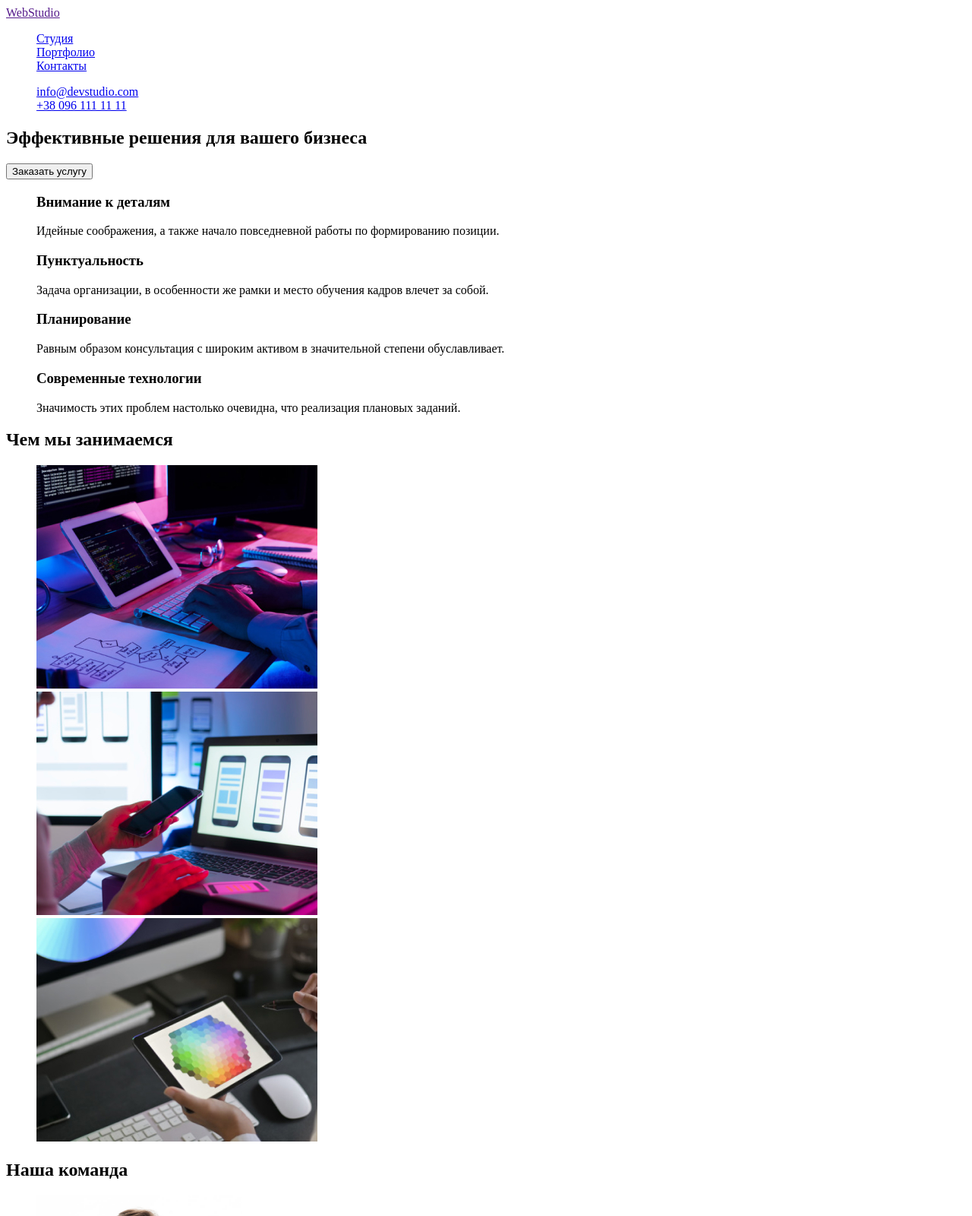
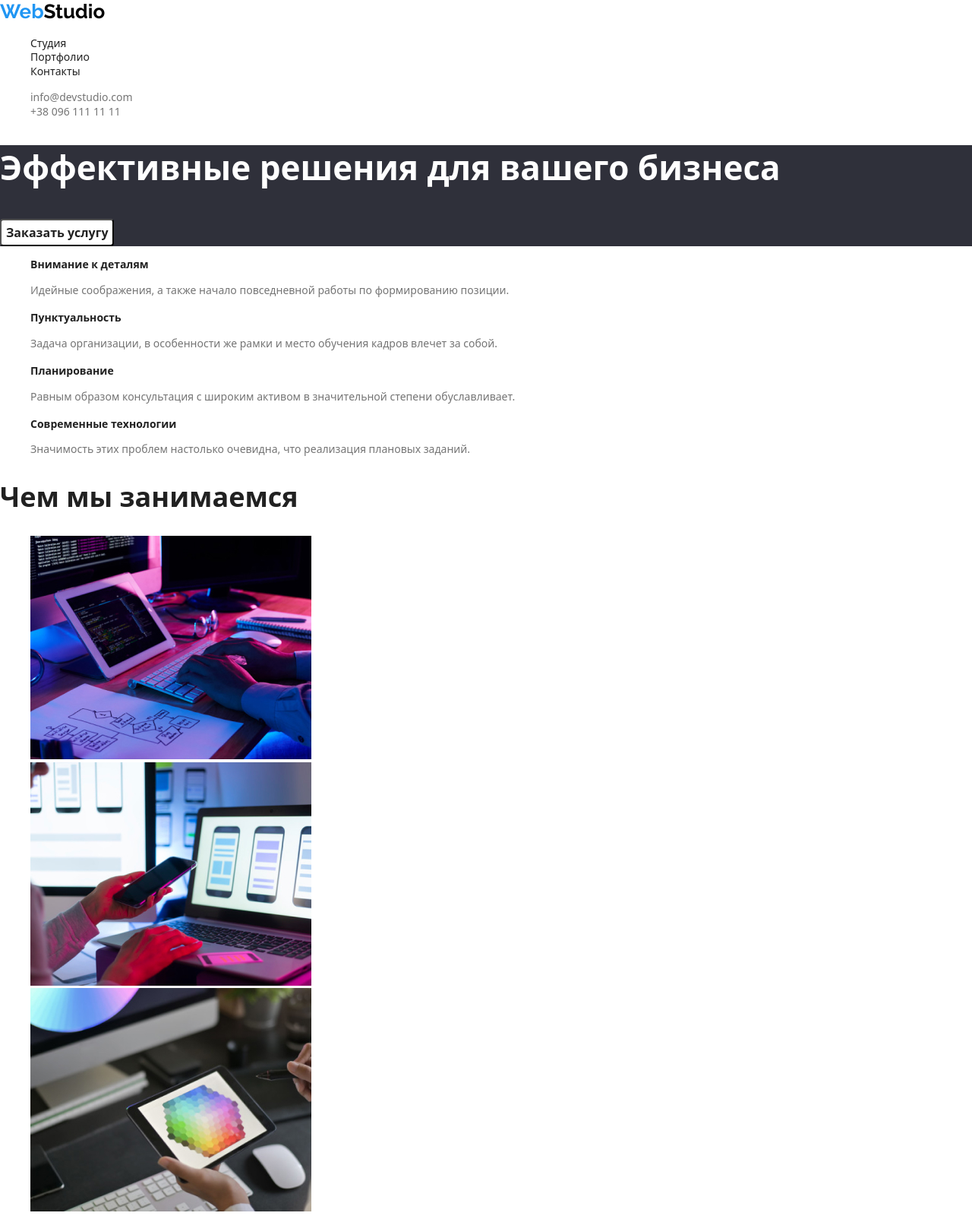
Before and after one commit to Kate-Lefter/goit-markup-hw-02, a plain HTML site: page index.html in a window 1280 px wide. Shown: the top 1600 px of the page at 76% size. Drawn offline with nearby package versions, Linux system fonts and the light colour scheme.

Commit message:
css студия

```diff
--- a/css/main.css
+++ b/css/main.css
@@ -1,28 +1,150 @@
 :root {
   --header-color: #ffffff;
+  --line-header-color: #ececec;
+  --logo-color: #000000;
+  --second-logo-color: #ffffff;
+  --accent-color: #2196f3;
+  --second-accent-color: #2f303a;
+  --third-accent-color: #f5f4fa;
+  --primary-text-color: #212121;
+  --second-text-color: #757575;
+}
+.body {
+  font-family: "Roboto", sans-serif;
+  background-color: #ffffff;
 }
 
-.body {
-  font-family: "Roboto", sans-serif;
-  font-size: 14px;
-  font-weight: 400;
-  line-height: 146%;
-  background-color: #ffffff;
-  color: #757575;
-}
-
-ul {
+.list {
   list-style: none;
 }
 
-.body-logo {
-  color: #2196f3;
+.link {
+  text-decoration: none;
+}
+/*------------------------НЕ ВЫХОДИТ???????--------------*/
+.main-btn {
+  font-weight: 700;
+  font-size: 16px;
+  line-height: 1.88;
+  color: var(--primary-text-color);
+}
+.btn:hover,
+.btn:focus {
+  color: var(--second-logo-color);
+}
+.btn-blue {
+  background: var(--header-color);
+  border-radius: 4px;
+}
+.btn-blue:hover,
+.btn-blue:focus {
+  background: var(--accent-color);
 }
 
-.contact :hover,
-.contact :focus {
-  color: #2196f3;
+/*-------------------------------------------------------header---------------------------------------------------*/
+.body-logo {
+  font-family: "Raleway", sans-serif;
+  font-weight: 700;
+  font-size: 26px;
+  line-height: 1.19;
+  color: var(--accent-color);
 }
-.button {
-  cursor: pointer;
+.second-body-logo {
+  font-style: bolt;
+  font-size: 26px;
+  line-height: 1.19;
+  color: var(--second-logo-color);
 }
+.third-body-logo {
+  font-style: bolt;
+  font-size: 26px;
+  line-height: 1.19;
+  color: var(--logo-color);
+}
+
+.menu-link {
+  font-weight: 500;
+  font-size: 14px;
+  line-height: 1.14;
+  color: var(--primary-text-color);
+}
+.menu-link:hover,
+.menu-link:focus {
+  color: var(--accent-color);
+}
+.header-contact {
+  font-weight: 500;
+  font-size: 14px;
+  line-height: 1.14;
+  color: var(--second-text-color);
+}
+.header-contact:hover,
+.header-contact:focus {
+  color: var(--accent-color);
+}
+/*-------------------------------------------hero----------------------------------------------*/
+.main-section {
+  background-color: var(--second-accent-color);
+}
+.main-slogan {
+  font-weight: 900;
+  font-style: black;
+  font-size: 44px;
+  line-height: 1.36;
+  color: var(--header-color);
+}
+
+.about-title {
+  font-weight: 700;
+  font-size: 14px;
+  line-height: 1.14;
+  color: var(--primary-text-color);
+}
+
+.about-text {
+  font-weight: 400;
+  font-size: 14px;
+  line-height: 1.71;
+  color: var(--second-text-color);
+}
+.aside-us {
+  font-weight: 700;
+  font-size: 36px;
+  line-height: 1.17;
+  color: var(--primary-text-color);
+}
+.aside-team {
+  background-color: var(--third-accent-color);
+}
+
+.team {
+  font-weight: 500;
+  font-size: 16px;
+  line-height: 1.18;
+  color: var(--primary-text-color);
+}
+.content-team {
+  font-weight: 400;
+  font-size: 16px;
+  line-height: 1.18;
+  color: var(--second-text-color);
+}
+/*------------------------------------------footer----------------------------------------------*/
+
+.address {
+  font-family: "Roboto", sans-serif;
+  background-color: var(--second-accent-color);
+}
+.aside-footer {
+  font-weight: 400;
+  font-size: 14px;
+  line-height: 1.71;
+  color: var(--second-logo-color);
+}
+
+.footer-link {
+  font-weight: 500;
+  font-size: 14px;
+  line-height: 1.71;
+  color: rgba(255, 255, 255, 0.6);
+}
--- a/index.html
+++ b/index.html
@@ -5,65 +5,68 @@
     <meta http-equiv="X-UA-Compatible" content="IE=edge">
     <meta name="viewport" content="width=device-width, initial-scale=1.0">
     <title>Document</title>
+    <link rel="stylesheet" href="https://cdnjs.cloudflare.com/ajax/libs/modern-normalize/1.1.0/modern-normalize.min.css"
+        integrity="sha512-wpPYUAdjBVSE4KJnH1VR1HeZfpl1ub8YT/NKx4PuQ5NmX2tKuGu6U/JRp5y+Y8XG2tV+wKQpNHVUX03MfMFn9Q=="
+        crossorigin="anonymous" referrerpolicy="no-referrer" />
     <link rel="preconnect" href="https://fonts.googleapis.com">
 <link rel="preconnect" href="https://fonts.gstatic.com" crossorigin>
 <link href="https://fonts.googleapis.com/css2?family=Raleway:wght@700&family=Roboto:wght@400;500;700;900&display=swap" rel="stylesheet">
     <link rel="stylesheet" href="./css/main.css">
 </head>
 <body>
-    <!--Блок 1 Шапка -->
+    <!---------------------------------------------Блок 1 Шапка ----------------------------------------------------->
     <header>
-     <nav>
-        <a href=""><span lang="en"><span>Web</span>Studio</span></a>
-        <ul>
-            <li><a href="./index.html">Студия</a></li>
-            <li><a href="./portfolio.html">Портфолио</a></li>
-            <li><a href="Контакты">Контакты</a></li>
+     <nav class="header-nav">
+        <a class="link body-logo" href="" lang="en"><span>Web</span><span class="third-body-logo">Studio</span></a>
+        <ul class="list">
+            <li><a class="menu-link link" href="./index.html">Студия</a></li>
+            <li><a class="menu-link link" href="./portfolio.html">Портфолио</a></li>
+            <li><a class="menu-link link" href="Контакты">Контакты</a></li>
             </ul>
      </nav>
-        <ul>
-            <li><a href="mailto:info@devstudio.com"> info@devstudio.com </a></li>
-            <li><a href="tel:+380961111111">+38 096 111 11 11 </a></li>
+        <ul class="contact list">
+            <li><a class="header-contact link" href="mailto:info@devstudio.com"> info@devstudio.com </a></li>
+            <li><a class="header-contact link" href="tel:+380961111111">+38 096 111 11 11 </a></li>
         </ul>
 
 
     </header>
-    <!--Блок 2 тело-->
+    <!------------------------------------------Герой---------------------------------------------------------->
     <main>
 
-             <section>
-                    <h1>Эффективные решения для вашего бизнеса</h1>
-                    <button type="button">Заказать услугу</button>
+             <section class="main-section">
+                    <h1 class="main-slogan">Эффективные решения для вашего бизнеса</h1>
+                    <button class="main-btn btn-blue btn " type="button">Заказать услугу</button>
             </section>
 
             <!--Блок 3 приемущества -->
 
-                <section>
-                        <ul>
+                <section class="about">
+                        <ul class="list">
                             <li>
-                                <h3>Внимание к деталям</h3>
-                                <p>Идейные соображения, а также начало повседневной работы по формированию позиции.</p>
+                                <h3 class="about-title">Внимание к деталям</h3>
+                                <p class="about-text">Идейные соображения, а также начало повседневной работы по формированию позиции.</p>
 
                             </li>
                         </ul>
-                        <ul>
+                        <ul class="list">
                             <li>
-                                <h3>Пунктуальность</h3>
-                                <p>Задача организации, в особенности же рамки и место обучения кадров влечет за собой.</p>
+                                <h3 class="about-title">Пунктуальность</h3>
+                                <p class="about-text">Задача организации, в особенности же рамки и место обучения кадров влечет за собой.</p>
 
                             </li>
                         </ul>
-                        <ul>
+                        <ul class="list">
                             <li>
-                                <h3>Планирование</h3>
-                                <p>Равным образом консультация с широким активом в значительной степени обуславливает.</p>
+                                <h3 class="about-title">Планирование</h3>
+                                <p class="about-text">Равным образом консультация с широким активом в значительной степени обуславливает.</p>
 
                             </li>
                         </ul>
-                        <ul>
+                        <ul class="list">
                             <li>
-                                <h3>Современные технологии</h3>
-                                <p>Значимость этих проблем настолько очевидна, что реализация плановых заданий.</p>
+                                <h3 class="about-title">Современные технологии</h3>
+                                <p class="about-text">Значимость этих проблем настолько очевидна, что реализация плановых заданий.</p>
                             </li>
                         </ul>
 
@@ -72,9 +75,9 @@
 
             <!--Блок 4 Направление-->
 
-             <section>
-                    <h2>Чем мы занимаемся</h2>
-                    <ul>
+             <section class="list">
+                    <h2 class="aside-us">Чем мы занимаемся</h2>
+                    <ul class="list">
                         <li><img src="./img/page-1/img-7.jpg" width="370" height="294" alt="foto computer" /></li>
                         <li><img src="./img/page-1/img-8.jpg" width="370" height="294" alt="foto telephone" /></li>
                         <li><img src="./img/page-1/img-9.jpg" width="370" height="294" alt="foto tablet"></li>
@@ -84,41 +87,41 @@
 
             <!--Блок 5 Сотрудники-->
 
-                <section>
-                    <h2>Наша команда</h2>
-                    <ul>
+                <section class="aside-team">
+                    <h2 class="aside-us">Наша команда</h2>
+                    <ul class="list">
                         <li>
                             <img src="./img/page-1/img-3.jpg" width="270" height="260" alt="employees-1">
-                            <h3>Игорь Демьяненко</h3>
-                            <p>Product Designer</p>
+                            <h3 class="team">Игорь Демьяненко</h3>
+                            <p class="content-team">Product Designer</p>
                         </li>
                         <li>
                             <img src="./img/page-1/img-2.jpg" width="270" height="260" alt="employees-2">
-                            <h3>Ольга Репина</h3>
-                            <p>Frontend Developer</p>
+                            <h3 class="team">Ольга Репина</h3>
+                            <p class="content-team">Frontend Developer</p>
                         </li>
                         <li>
                             <img src="./img/page-1/img-1.jpg" width="270" height="260" alt="employees-3">
-                            <h3>Николай Тарасов</h3>
-                            <p>Marketing</p>
+                            <h3 class="team">Николай Тарасов</h3>
+                            <p class="content-team">Marketing</p>
                         </li>
                         <li>
                             <img src="./img/page-1/img.jpg" width="270" height="260" alt="employees-4">
-                            <h3>Михаил Ермаков</h3>
-                            <p>UI Designer</p>
+                            <h3 class="team">Михаил Ермаков</h3>
+                            <p class="content-team">UI Designer</p>
                         </li>
                     </ul>
              </section>
 
 </main>
-    <!--Блок 6 конт-я информ.-->
-    <footer>
-        <a href=""><span lang="en">WebStudio</span></a>
-        <address>
-              <p>г. Киев, пр-т Леси Украинки, 26</p>
-                <ul>
-                    <li><a href="mailto:info@devstudio.com"> info@devstudio.com </a></li>
-                    <li><a href="tel:+380961111111">+38 096 111 11 11 </a></li>
+    <!------------------------------------Блок 6 конт-я информ.---------------------------------------------->
+    <footer class="address">
+        <a class="link body-logo" href="" lang="en"><span>Web</span><span class="second-body-logo">Studio</span></a>
+        <address class="footer-address">
+              <p class="aside-footer">г. Киев, пр-т Леси Украинки, 26</p>
+                <ul class="list">
+                    <li><a class="footer-link" href="mailto:info@devstudio.com"> info@devstudio.com </a></li>
+                    <li><a class="footer-link" href="tel:+380961111111">+38 096 111 11 11 </a></li>
                 </ul>
        </address>
 
```
Also changed, not shown: portfolio.html (+26 -23 lines).
